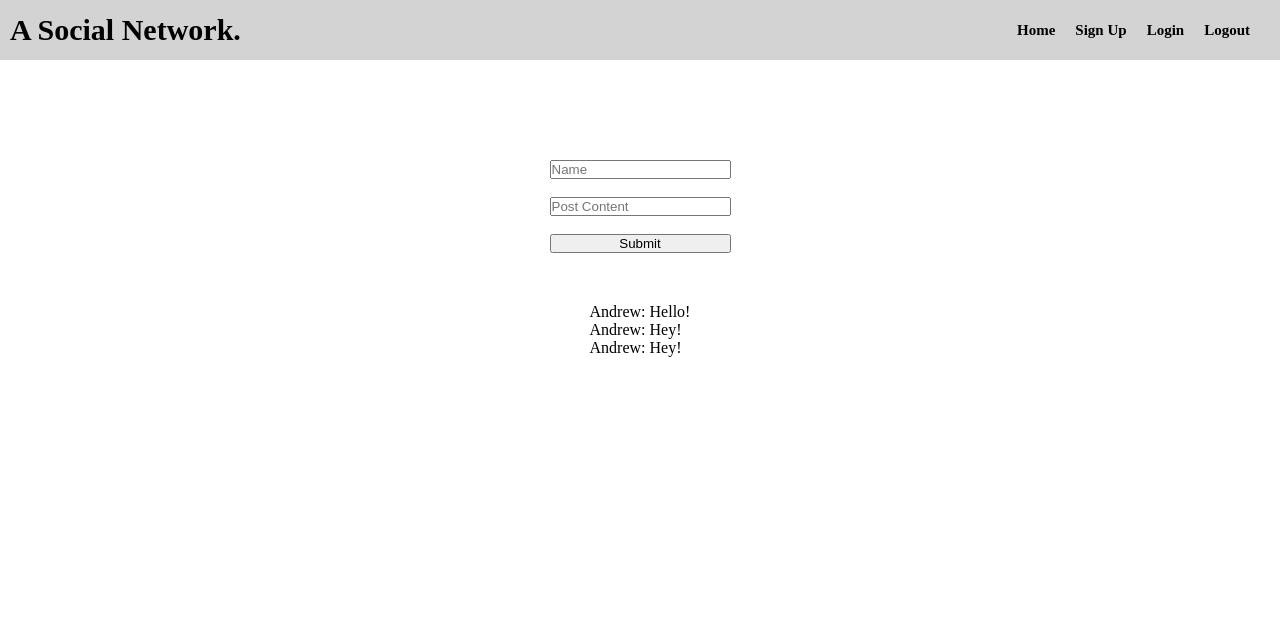
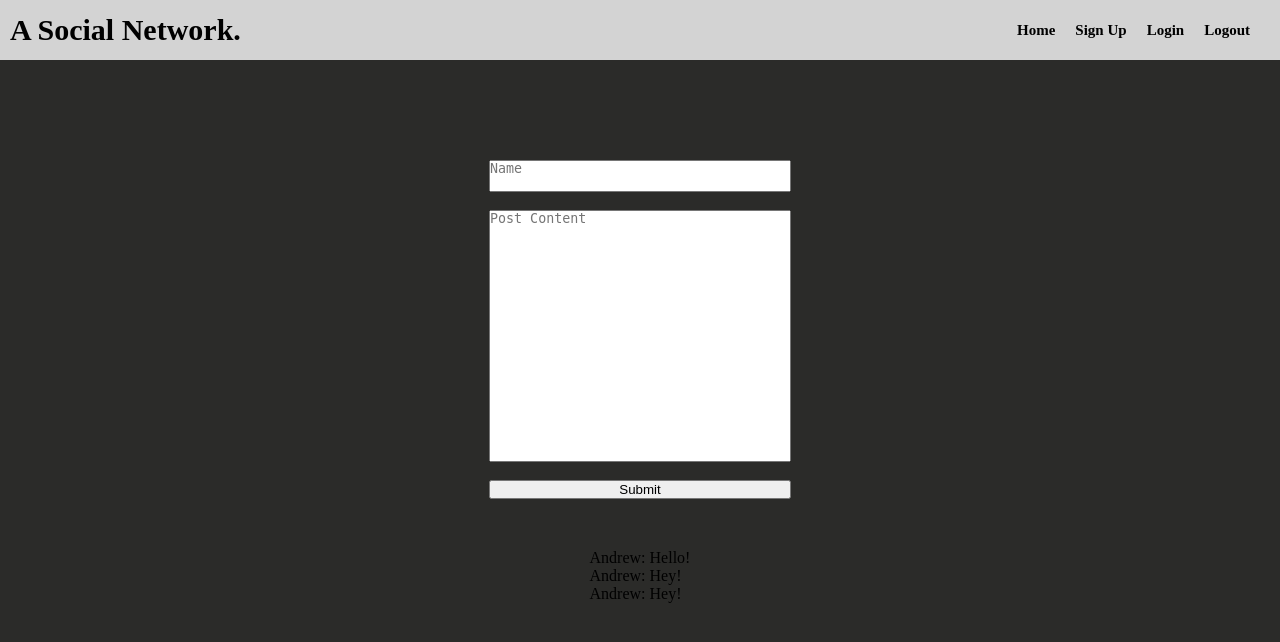
Before and after one commit to andrewzee23/a-social-network-test, a Flask app: page / in a window 1280 px wide. Shown: the top 642 px of the page. Run offline with Flask 2, Linux system fonts and the light colour scheme; data comes from the database, SQL or seed files in the repository.

Commit message:
changed input to textarea

```diff
--- a/static/styles.css
+++ b/static/styles.css
@@ -2,6 +2,9 @@
 * {
     margin: 0%;
     padding: 0%;
+}
+body {
+    background-color: #2b2b29;
 }
 
 a {
@@ -20,6 +23,10 @@ form {
     justify-content: center;
     align-content: center;
     margin-top: 100px;
+}
+
+textarea {
+    resize: none;
 }
 
 /* nav styles */
@@ -52,6 +59,10 @@ form {
 /* wraper styles */
 
 /* form styles */
+#content-field {
+    height: 250px;
+    width: 300px;
+}
 
 /* post styles */
 .post-field {
--- a/templates/index.html
+++ b/templates/index.html
@@ -24,9 +24,9 @@
 
   <!-- form -->
   <form action="/" method="POST">
-    <input type="text"  id="name-field" placeholder="Name" name="name">
+    <textarea type="text"  id="name-field" placeholder="Name" name="name"></textarea>
     <br>
-    <input type="text"  id="content-field" name="post" placeholder="Post Content">
+    <textarea type="text"  id="content-field" name="post" placeholder="Post Content"></textarea>
     <br>
     <input type="submit" value="Submit" id="submit-field">
   </form>
```
